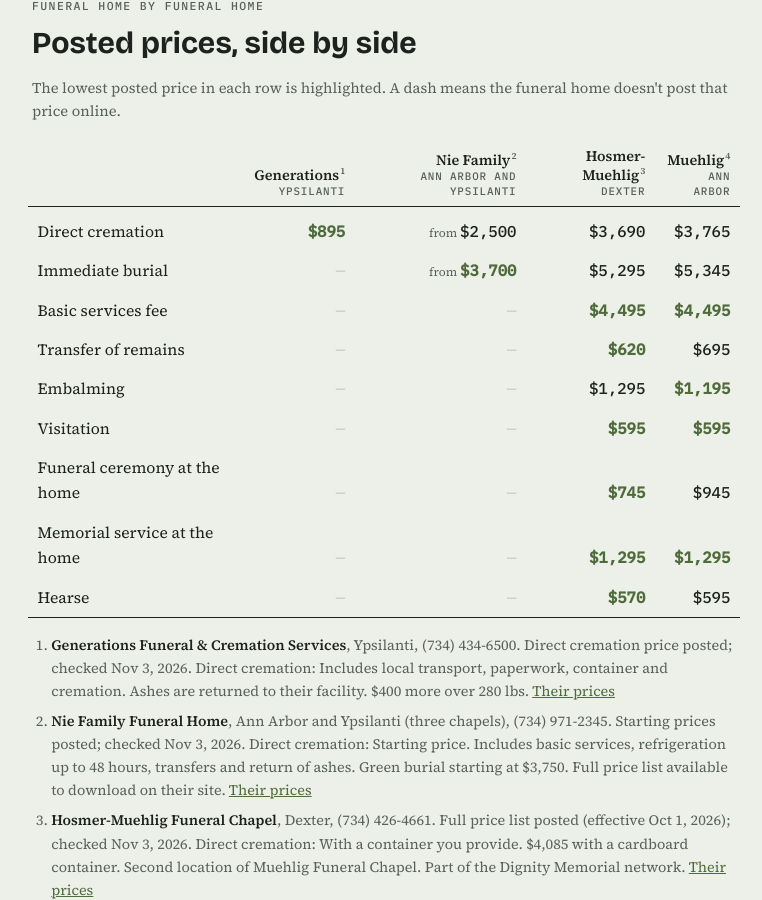
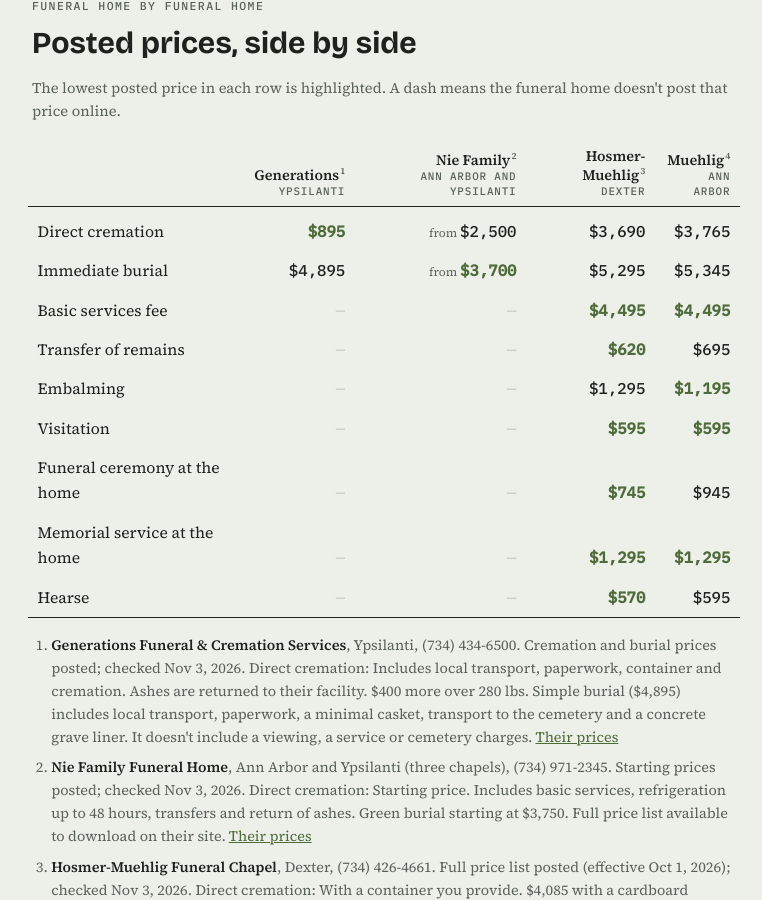
Before and after one commit to katekelley/graveandseed, a Jekyll site: the page built from prices.html, in a window 1280 px wide and 900 px high, scrolled down 881 px. Shown: the whole window, without its empty margins (256-1018 px from the left). Built offline with Jekyll 4.4.1, drawn with Linux system fonts in a browser that asks for light colours.

Commit message:
Add Generations simple burial price
Co-Authored-By: Claude Opus 5.5 <noreply@anthropic.com>
Claude-Session: https://claude.ai/code/session_011MgnuCgP3j7vY9GWkoifJs

```diff
--- a/_data/prices.yml
+++ b/_data/prices.yml
@@ -16,11 +16,11 @@ homes:
     town: "Ypsilanti"
     phone: "(734) 434-6500"
     website: "https://generationsfuneralservice.com"
-    posted: "Direct cremation price posted"
+    posted: "Cremation and burial prices posted"
     checked: "Nov 3, 2026"
     direct_cremation: 895
     direct_cremation_note: "Includes local transport, paperwork, container and cremation. Ashes are returned to their facility. $400 more over 280 lbs."
-    immediate_burial: ""
+    immediate_burial: 4895
     basic_services: ""
     transfer: ""
     embalming: ""
@@ -28,7 +28,7 @@ homes:
     ceremony: ""
     memorial: ""
     hearse: ""
-    notes: ""
+    notes: "Simple burial ($4,895) includes local transport, paperwork, a minimal casket, transport to the cemetery and a concrete grave liner. It doesn't include a viewing, a service or cemetery charges."
   - name: "Nie Family Funeral Home"
     short: "Nie Family"
     starting: true
```
